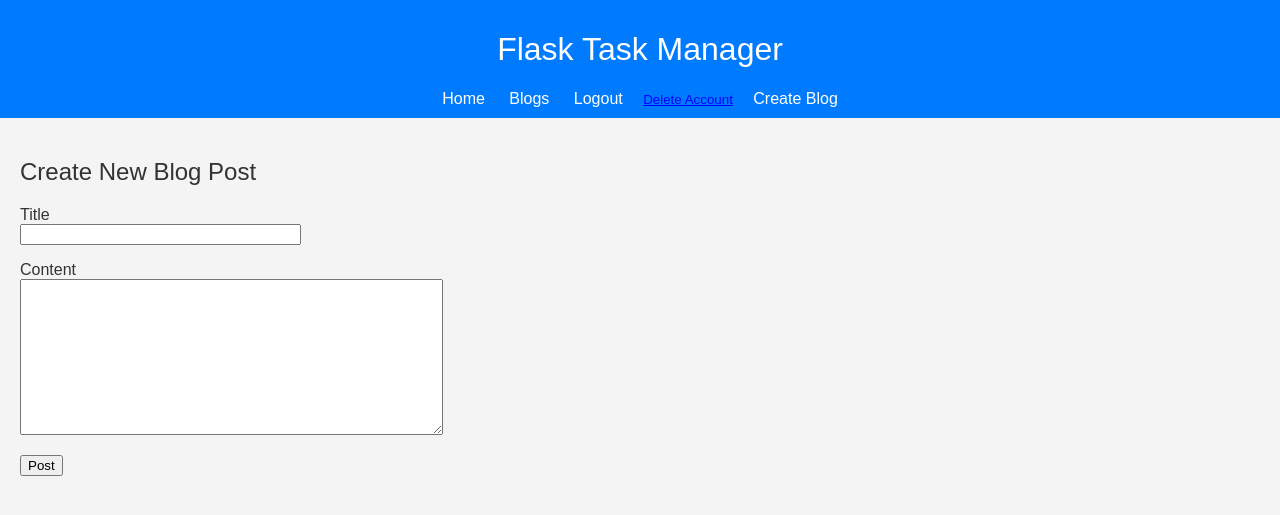
After one commit to Sudarshanreddy291727/Flask-TaskManager, a Flask app: page /blogs/new in a window 1280 px wide. The commit adds this page. Shown: the top 515 px of the page. Run offline with Flask 3, Linux system fonts and the light colour scheme; a user stored in the database is signed in.

Commit message:
Added blogpost features

```diff
--- a/app/forms.py
+++ b/app/forms.py
@@ -1,5 +1,5 @@
 from flask_wtf import FlaskForm
-from wtforms import StringField, PasswordField, SubmitField
+from wtforms import StringField, PasswordField, SubmitField, TextAreaField
 from wtforms.validators import DataRequired, Length
 
 class LoginForm(FlaskForm):
@@ -11,3 +11,8 @@ class RegistrationForm(FlaskForm):
     username = StringField('Username', validators=[DataRequired(), Length(min=2, max=20)])
     password = PasswordField('Password', validators=[DataRequired()])
     submit = SubmitField('Register')
+
+class BlogForm(FlaskForm):
+    title = StringField('Title', validators=[DataRequired(), Length(min=2, max=100)])
+    content = TextAreaField('Content', validators=[DataRequired()])
+    submit = SubmitField('Post')
--- a/app/routes.py
+++ b/app/routes.py
@@ -1,7 +1,7 @@
 from flask import Blueprint, render_template, request, redirect, url_for
 from flask import flash
-from app.forms import LoginForm, RegistrationForm
-from app.models import db, User
+from app.forms import LoginForm, RegistrationForm, BlogForm
+from app.models import db, User, Task, BlogPost
 from werkzeug.security import generate_password_hash, check_password_hash
 from flask_login import login_user, current_user, logout_user, login_required
 
@@ -45,3 +45,65 @@ def logout():
     logout_user()
     flash('You have been logged out!', 'info')
     return redirect(url_for('main.home'))
+
+
+@main.route('/delete_account', methods=['POST'])
+@login_required
+def delete_account():
+    user = current_user
+    Task.query.filter_by(user_id=user.id).delete()  # Delete user's tasks
+    db.session.delete(user)  # Delete user
+    db.session.commit()
+    logout_user()
+    flash('Your account has been deleted.', 'info')
+    return redirect(url_for('main.home'))
+
+
+@main.route('/blogs')
+@login_required
+def view_blogs():
+    posts = BlogPost.query.all()
+    return render_template('view_blogs.html', posts=posts)
+
+@main.route('/blogs/new', methods=['GET', 'POST'])
+@login_required
+def new_blog():
+    form = BlogForm()
+    if form.validate_on_submit():
+        post = BlogPost(title=form.title.data, content=form.content.data, author=current_user)
+        db.session.add(post)
+        db.session.commit()
+        flash('Your blog post has been created!', 'success')
+        return redirect(url_for('main.view_blogs'))
+    return render_template('create_blog.html', form=form)
+
+@main.route('/blogs/<int:post_id>/update', methods=['GET', 'POST'])
+@login_required
+def update_blog(post_id):
+    post = BlogPost.query.get_or_404(post_id)
+    if post.author != current_user:
+        flash('You are not authorized to update this post.', 'danger')
+        return redirect(url_for('main.view_blogs'))
+    form = BlogForm()
+    if form.validate_on_submit():
+        post.title = form.title.data
+        post.content = form.content.data
+        db.session.commit()
+        flash('Your blog post has been updated!', 'success')
+        return redirect(url_for('main.view_blogs'))
+    elif request.method == 'GET':
+        form.title.data = post.title
+        form.content.data = post.content
+    return render_template('create_blog.html', form=form)
+
+@main.route('/blogs/<int:post_id>/delete', methods=['POST'])
+@login_required
+def delete_blog(post_id):
+    post = BlogPost.query.get_or_404(post_id)
+    if post.author != current_user:
+        flash('You are not authorized to delete this post.', 'danger')
+        return redirect(url_for('main.view_blogs'))
+    db.session.delete(post)
+    db.session.commit()
+    flash('Your blog post has been deleted!', 'info')
+    return redirect(url_for('main.view_blogs'))
--- a/app/templates/base.html
+++ b/app/templates/base.html
@@ -11,8 +11,13 @@
         <h1>Flask Task Manager</h1>
         <nav>
             <a href="{{ url_for('main.home') }}">Home</a>
+            <a href="{{ url_for('main.view_blogs') }}">Blogs</a> <!-- Add this line -->
             {% if current_user.is_authenticated %}
                 <a href="{{ url_for('main.logout') }}">Logout</a>
+                <form action="{{ url_for('main.delete_account') }}" method="POST" style="display:inline;">
+                    <button type="submit" style="background:none; border:none; color:blue; cursor:pointer; text-decoration:underline;">Delete Account</button>
+                </form>
+                <a href="{{ url_for('main.new_blog') }}">Create Blog</a> <!-- Add this line -->
             {% else %}
                 <a href="{{ url_for('main.login') }}">Login</a>
                 <a href="{{ url_for('main.register') }}">Register</a>
--- /dev/null
+++ b/app/templates/create_blog.html
@@ -0,0 +1,25 @@
+{% extends "base.html" %}
+
+{% block title %}New Blog{% endblock %}
+
+{% block content %}
+<h2>Create New Blog Post</h2>
+<form method="POST" action="">
+    {{ form.hidden_tag() }}
+    <p>
+        {{ form.title.label }}<br>
+        {{ form.title(size=32) }}
+        {% for error in form.title.errors %}
+            <span style="color: red;">{{ error }}</span>
+        {% endfor %}
+    </p>
+    <p>
+        {{ form.content.label }}<br>
+        {{ form.content(rows=10, cols=50) }}
+        {% for error in form.content.errors %}
+            <span style="color: red;">{{ error }}</span>
+        {% endfor %}
+    </p>
+    <p>{{ form.submit() }}</p>
+</form>
+{% endblock %}
```
Also changed, not shown: app/models.py (+9 -0 lines), app/templates/login.html (+11 -1 lines), app/templates/register.html (+11 -0 lines), app/templates/view_blogs.html (added, +20 -0 lines), instance/site.db, 3 other files.
